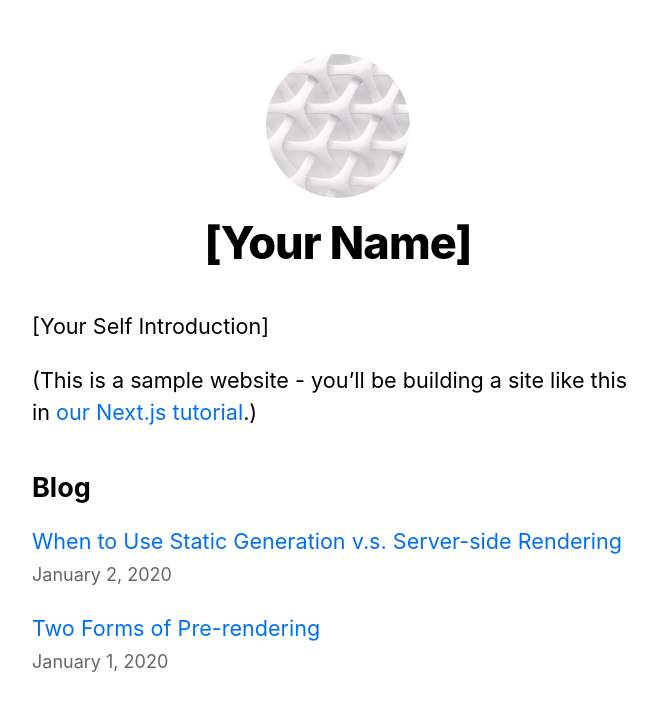
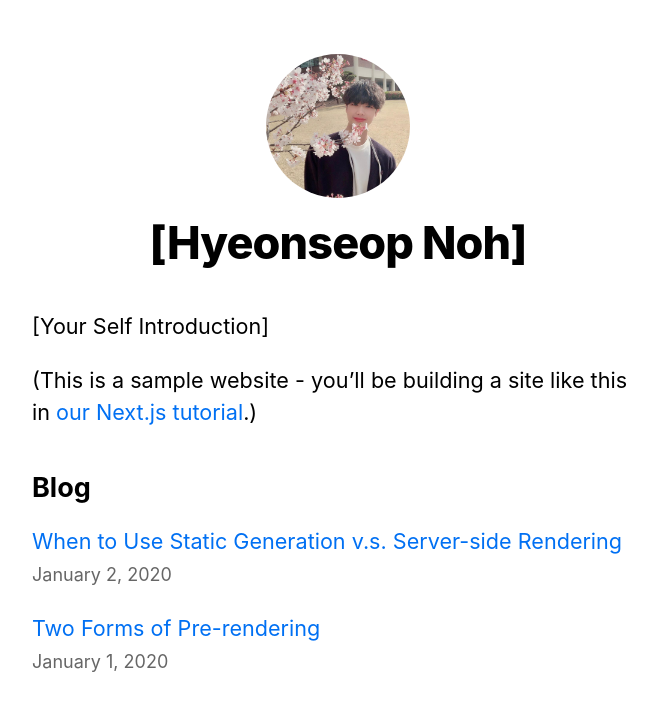
Before and after one commit to Dev-Sseop-e/nextjs-kaist-tutorial, a Next.js app: page / in a window 1280 px wide. Shown: the top 710 px of the page, without its empty margins (302-959 px from the left). Built offline with nearby package versions, Linux system fonts and the light colour scheme.

Commit message:
Introduction
!!

```diff
--- a/components/layout.js
+++ b/components/layout.js
@@ -4,7 +4,7 @@ import styles from './layout.module.css'
 import utilStyles from '../styles/utils.module.css'
 import Link from 'next/link'
 
-const name = '[Your Name]'
+const name = '[Hyeonseop Noh]'
 export const siteTitle = 'Next.js Sample Website'
 
 export default function Layout({ children, home }) {
```
Also changed, not shown: public/images/profile.jpg.
